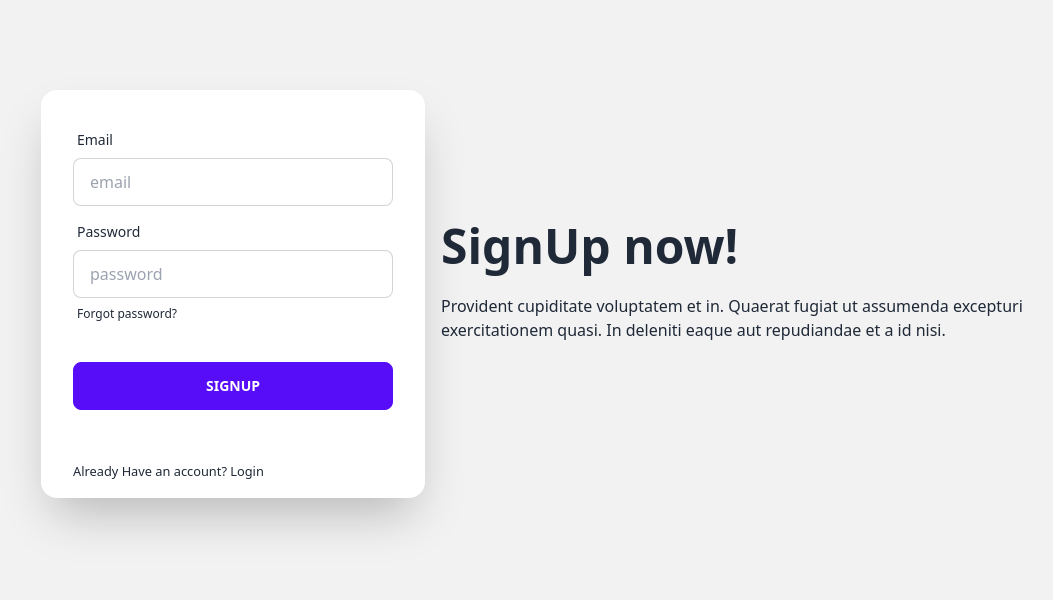
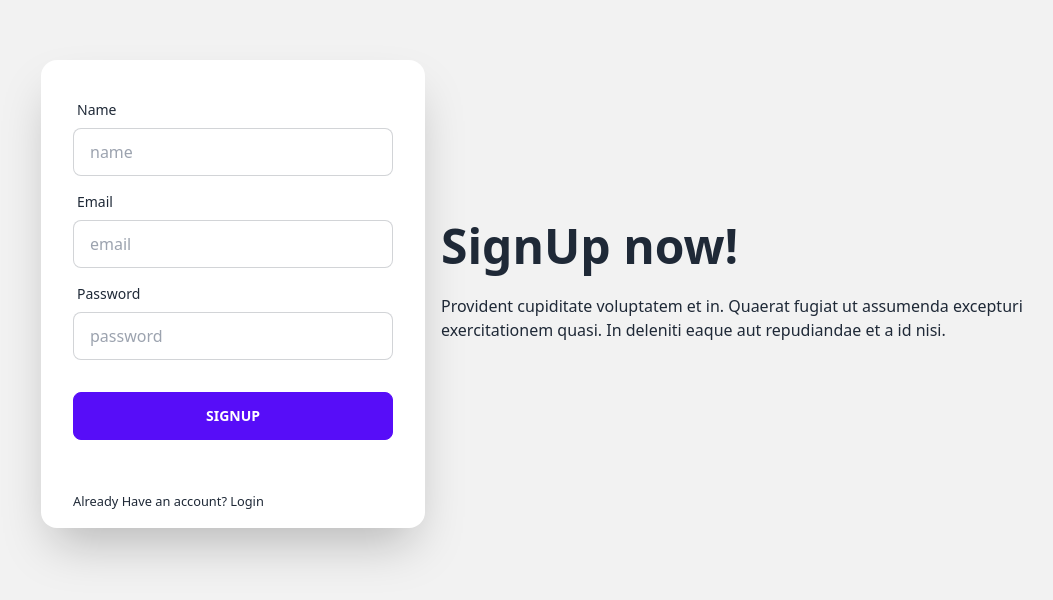
Before and after one commit to Doha0/TasteTurant, a React (Vite) app: page /signup in a window 1280 px wide. Shown: the part 106-706 px from the top of the page, without its empty margins (87-1140 px from the left). Built offline with nearby package versions, Linux system fonts and the light colour scheme; no server answers.

Commit message:
signup form added and errors

```diff
--- a/package.json
+++ b/package.json
@@ -17,6 +17,7 @@
     "react": "^18.2.0",
     "react-dom": "^18.2.0",
     "react-helmet-async": "^1.3.0",
+    "react-hook-form": "^7.44.2",
     "react-icons": "^4.8.0",
     "react-parallax": "^3.5.1",
     "react-responsive-carousel": "^3.2.23",
--- a/src/Pages/Login/Login.jsx
+++ b/src/Pages/Login/Login.jsx
@@ -41,7 +41,7 @@ const Login = () => {
     return (
         <>
             <Helmet>
-                <title>Bistro Boss | Login</title>
+                <title>TasteTurant | Login</title>
             </Helmet>
             <div className="hero min-h-screen bg-base-200">
                 <div className="hero-content flex-col md:flex-row-reverse">
@@ -55,13 +55,13 @@ const Login = () => {
                                 <label className="label">
                                     <span className="label-text">Email</span>
                                 </label>
-                                <input type="email" name="email" placeholder="email" className="input input-bordered" />
+                                <input type="email" name="email" placeholder="email" required className="input input-bordered" />
                             </div>
                             <div className="form-control">
                                 <label className="label">
                                     <span className="label-text">Password</span>
                                 </label>
-                                <input type="password" name="password" placeholder="password" className="input input-bordered" />
+                                <input type="password" name="password" placeholder="password" required className="input input-bordered" />
                                 <label className="label">
                                     <a href="#" className="label-text-alt link link-hover">Forgot password?</a>
                                 </label>
--- a/src/Pages/SignUp/SignUp.jsx
+++ b/src/Pages/SignUp/SignUp.jsx
@@ -2,27 +2,27 @@ import React, { useContext, useEffect, useState } from 'react';
 import { Helmet } from 'react-helmet-async';
 import { Link } from 'react-router-dom';
 import { AuthContext } from '../../Providers/AuthProvider';
+import { useForm } from 'react-hook-form';
 
 
 const SignUp = () => {
 
     const { createUser } = useContext(AuthContext);
 
+    const { register, handleSubmit, watch, formState: { errors } } = useForm();
 
-    const handleSignUp = event => {
-        event.preventDefault();
-        const form = event.target;
-        const email = form.email.value;
-        const password = form.password.value;
-        console.log(email, password);
-    }
+
+    const onSubmit = data => {
+        console.log(data)
+    };
+
 
 
 
     return (
         <>
             <Helmet>
-                <title>Bistro Boss | SignUp</title>
+                <title>TasteTurant | SignUp</title>
             </Helmet>
             <div className="hero min-h-screen bg-base-200">
                 <div className="hero-content flex-col md:flex-row-reverse">
@@ -31,21 +31,30 @@ const SignUp = () => {
                         <p className="py-6">Provident cupiditate voluptatem et in. Quaerat fugiat ut assumenda excepturi exercitationem quasi. In deleniti eaque aut repudiandae et a id nisi.</p>
                     </div>
                     <div className="card md:w-1/2 max-w-sm shadow-2xl bg-base-100">
-                        <form onSubmit={handleSignUp} className="card-body">
+                        <form onSubmit={handleSubmit(onSubmit)} className="card-body">
+                            {/* name */}
+                            <div className="form-control">
+                                <label className="label">
+                                    <span className="label-text">Name</span>
+                                </label>
+                                <input type="name" name="name" {...register("name", { required: true })} placeholder="name" className="input input-bordered" />
+                                {errors.name && <span className='text-red-600'>Name is required</span>}
+                            </div>
+                            {/* email */}
                             <div className="form-control">
                                 <label className="label">
                                     <span className="label-text">Email</span>
                                 </label>
-                                <input type="email" name="email" placeholder="email" className="input input-bordered" />
+                                <input type="email" name="email" {...register("email", { required: true })} placeholder="email" className="input input-bordered" />
+                                {errors.email && <span className='text-red-600'>Email is required</span>}
                             </div>
+                            {/* password */}
                             <div className="form-control">
                                 <label className="label">
                                     <span className="label-text">Password</span>
                                 </label>
-                                <input type="password" name="password" placeholder="password" className="input input-bordered" />
-                                <label className="label">
-                                    <a href="#" className="label-text-alt link link-hover">Forgot password?</a>
-                                </label>
+                                <input type="password" name="password" {...register("password", { required: true, minLength: 6, maxLength: 20 })} placeholder="password" className="input input-bordered" />
+                                {errors.password?.type === 'required' && <p className='text-red-600'>Password is required</p>}
                             </div>
 
                             <div className="form-control mt-6">
```
Also changed, not shown: 1 other file (tests, documents, lock files or other folders).
